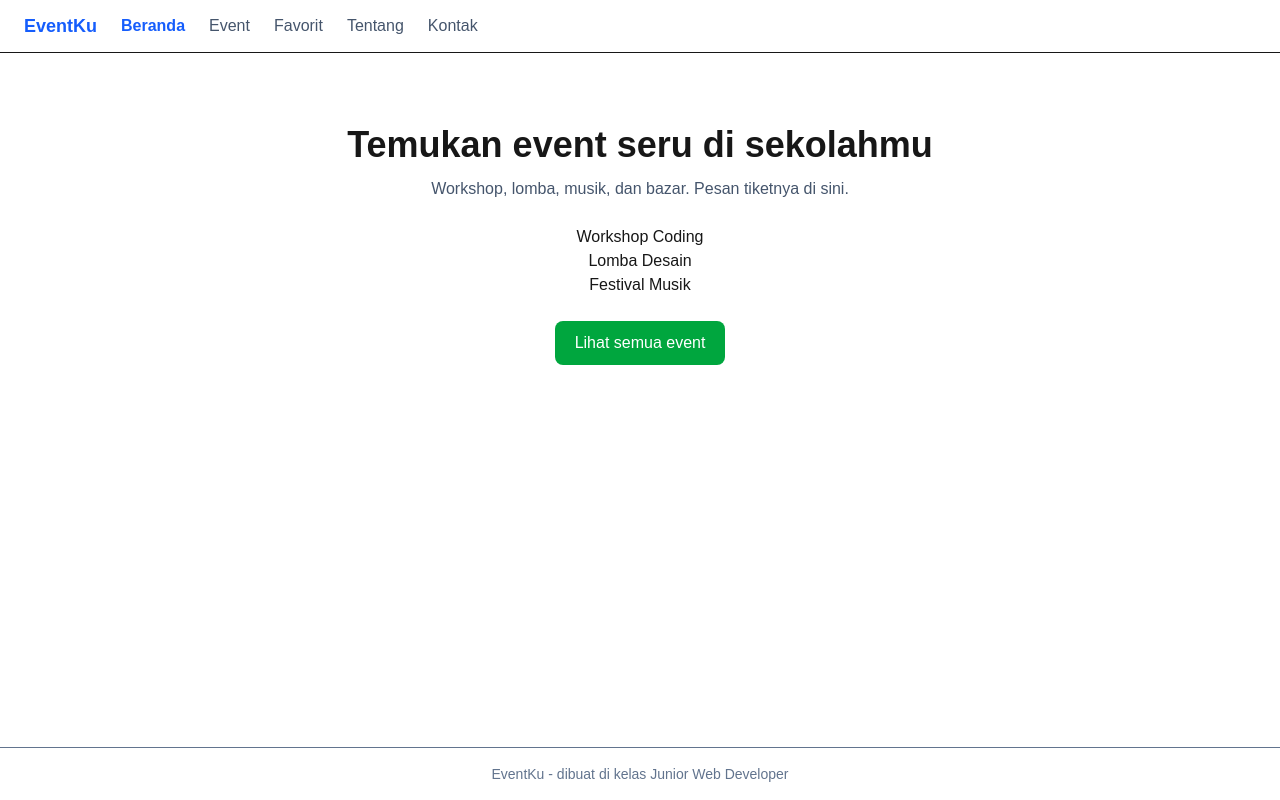
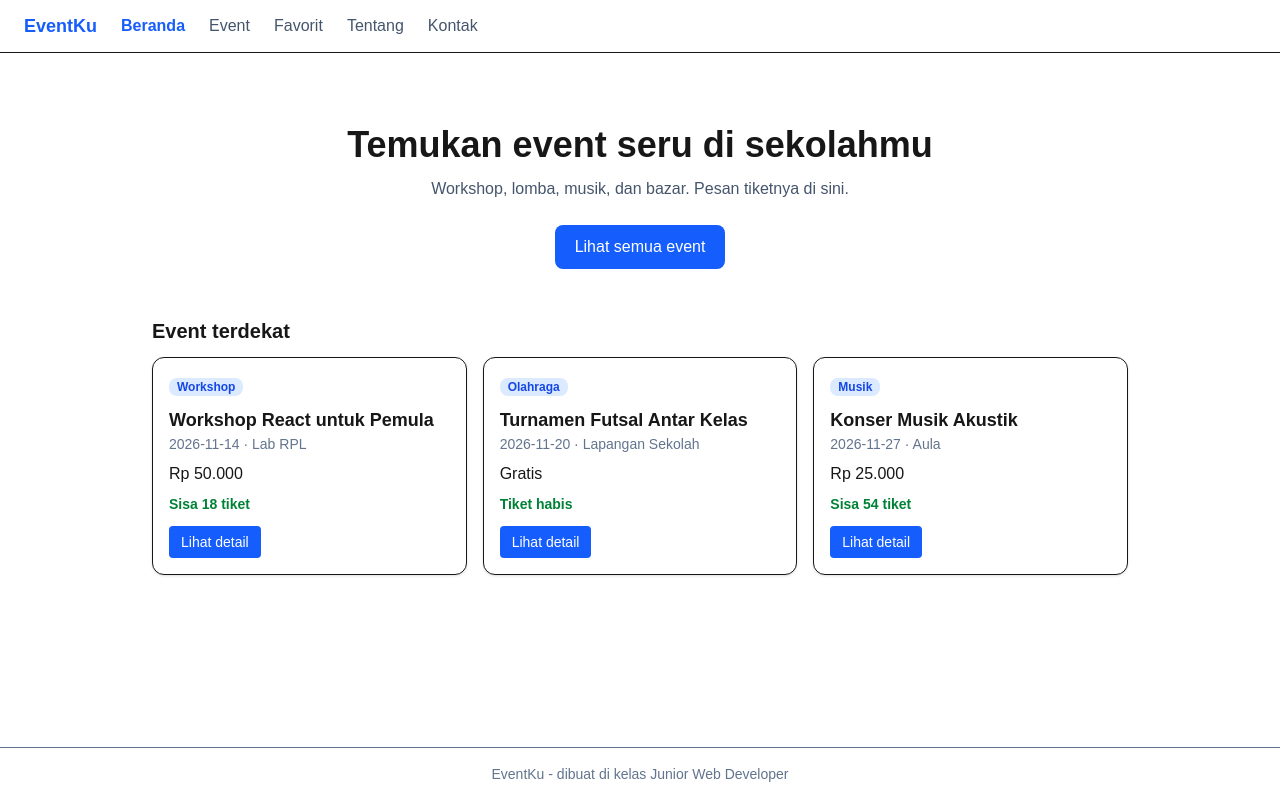
Before and after one commit to silpirpl01-debug/latihan_nextjs, a Next.js app: page / in a window 1280 px wide. Built offline with nearby package versions, Linux system fonts and the light colour scheme.

Commit message:
katalog, pemesanan, dan favorit Eventku

```diff
--- a/app/page.tsx
+++ b/app/page.tsx
@@ -1,36 +1,29 @@
 import Link from "next/link";
+import { events } from "@/data/data/events";
+import KartuEvent from "@/components/components/kartuEvent";
 
 export default function Beranda() {
-  const events = [
-    { id: 1, nama: "Workshop Coding" },
-    { id: 2, nama: "Lomba Desain" },
-    { id: 3, nama: "Festival Musik" },
-  ];
-
+  const terdekat = events.slice(0, 3);
   return (
+    <div>
       <section className="py-12 text-center">
-      <h1 className="text-4xl font-bold">
-        Temukan event seru di sekolahmu
-      </h1>
-
+        <h1 className="text-4xl font-bold">Temukan event seru di sekolahmu</h1>
         <p className="mt-3 text-slate-600">
           Workshop, lomba, musik, dan bazar. Pesan tiketnya di sini.
         </p>
-
-      <div className="mt-6">
-        {events.map((e) => (
-          <div key={e.id}>
-            <p>{e.nama}</p>
-          </div>
-        ))}
-      </div>
-
         <Link
           href="/event"
-        className="mt-6 inline-block rounded-lg bg-green-600 px-5 py-2.5 font-medium text-white hover:bg-green-700"
+          className="mt-6 inline-block rounded-lg bg-blue-600 px-5 py-2.5 font-medium text-white hover:bg-blue-700"
         >
           Lihat semua event
         </Link>
       </section>
+      <h2 className="mb-3 text-xl font-semibold">Event terdekat</h2>
+      <div className="grid gap-4 sm:grid-cols-2 lg:grid-cols-3">
+        {terdekat.map((e) => (
+          <KartuEvent key={e.id} event={e} />
+        ))}
+      </div>
+    </div>
   );
 }
```
Lines whose indentation alone changed are shown as unchanged.
